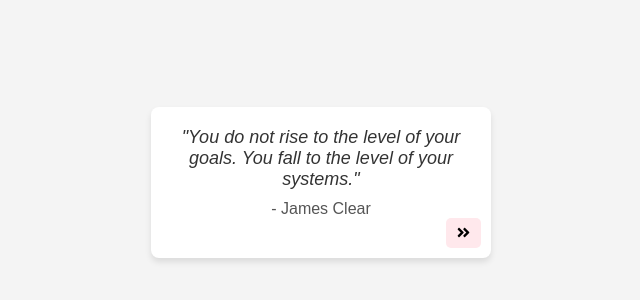
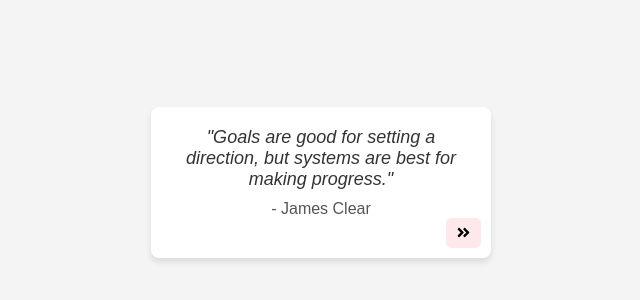
Before and after one commit to IngriKatherine/quote-widget, a plain HTML site: page index.html in a window 1280 px wide. Shown: the part 218-518 px from the top of the page, without its empty margins (319-959 px from the left). Drawn offline with Linux system fonts and the light colour scheme.

Commit message:
Update index.html
Update the default quote

```diff
--- a/index.html
+++ b/index.html
@@ -8,7 +8,7 @@
 </head>
 <body>
     <div class="widget">
-        <div class="quote" id="quote">"You do not rise to the level of your goals. You fall to the level of your systems."</div>
+        <div class="quote" id="quote">"Goals are good for setting a direction, but systems are best for making progress."</div>
         <div class="author" id="author">- James Clear</div>
         <button class="rerun-button" onclick="changeQuote()">
             <svg viewBox="0 0 448 512" width="100" title="angle-double-right">
```
